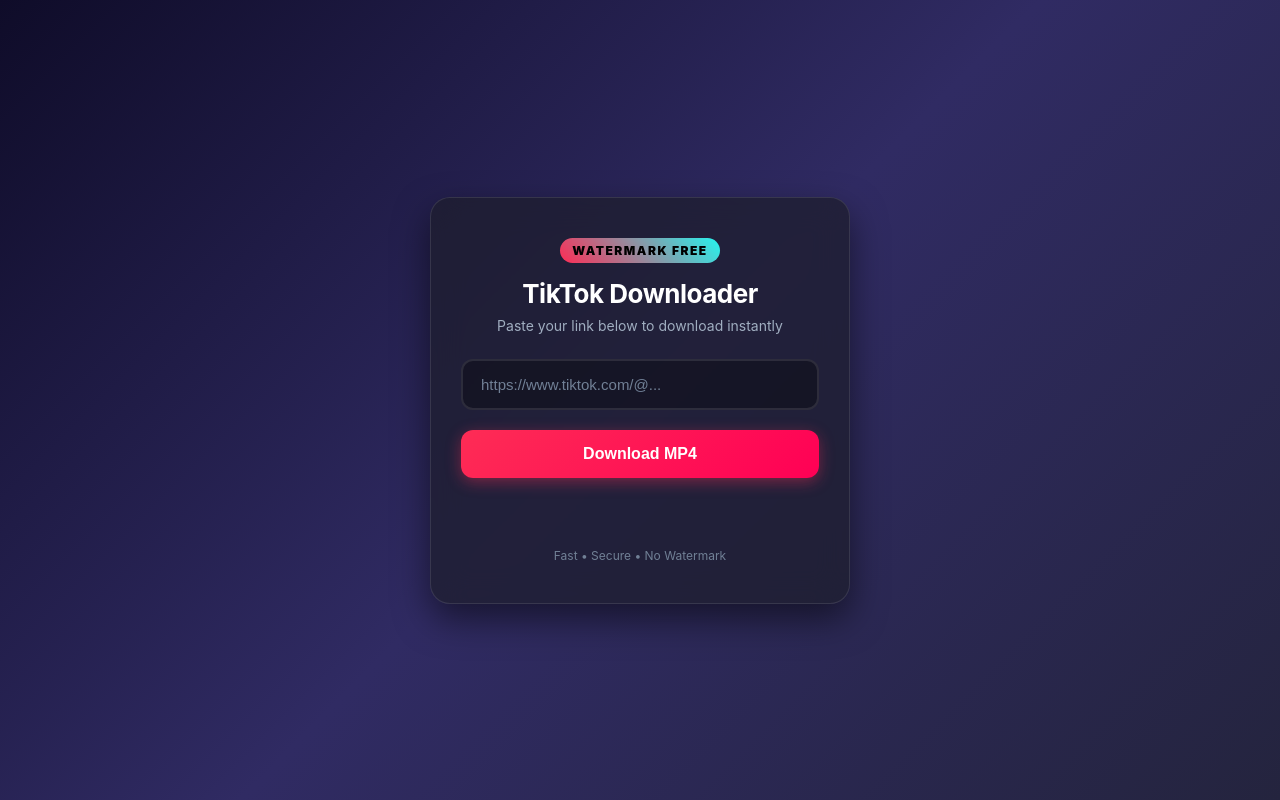
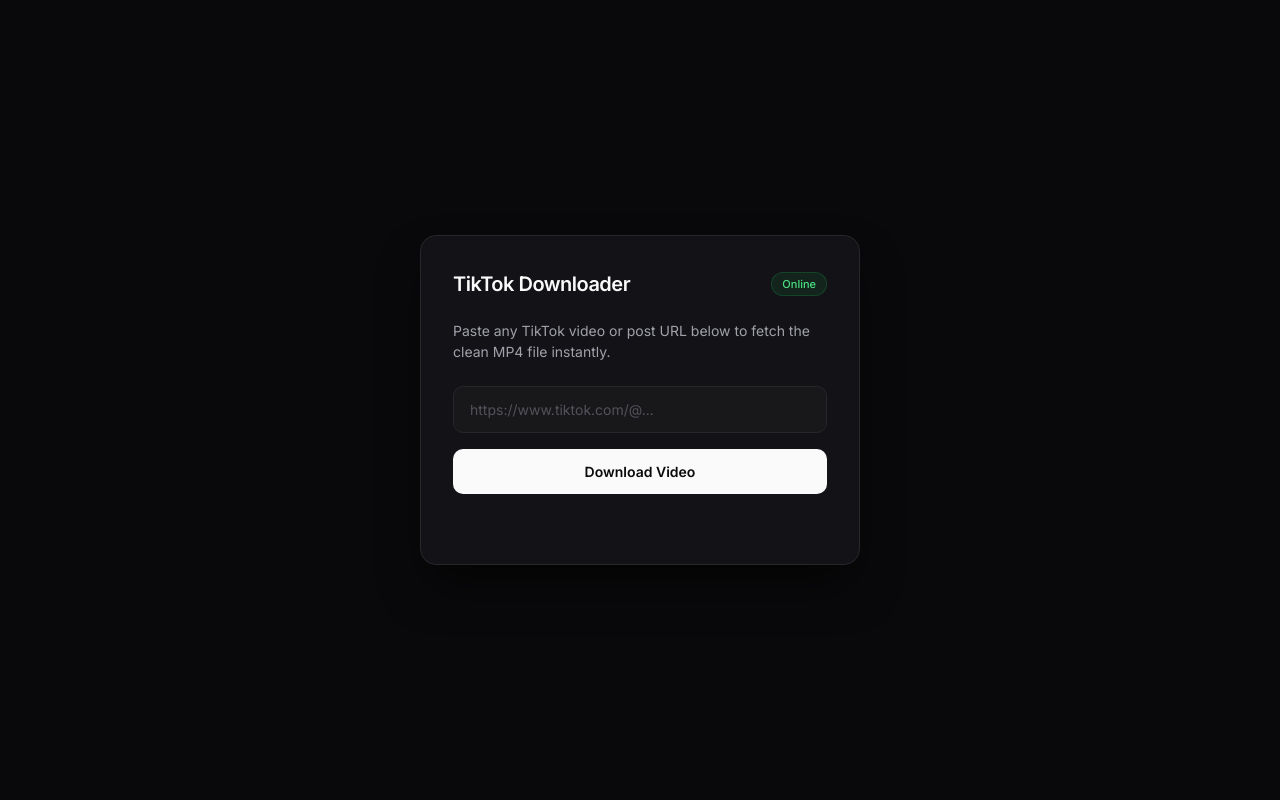
Before and after one commit to bestusernameeverfr/Tiktok-Downloader, a website: page public/index.html in a window 1280 px wide. Drawn offline with Linux system fonts and the light colour scheme.

Commit message:
Switch to ultra-clean minimalist dark design

```diff
--- a/public/index.html
+++ b/public/index.html
@@ -3,7 +3,10 @@
 <head>
     <meta charset="UTF-8">
     <meta name="viewport" content="width=device-width, initial-scale=1.0">
-    <title>TikTok Downloader Pro</title>
+    <title>TikTok Downloader</title>
+    <link rel="preconnect" href="https://fonts.googleapis.com">
+    <link rel="preconnect" href="https://fonts.gstatic.com" crossorigin>
+    <link href="https://fonts.googleapis.com/css2?family=Inter:wght@400;500;600;700&display=swap" rel="stylesheet">
     <style>
         * {
             box-sizing: border-box;
@@ -11,120 +14,119 @@
             padding: 0;
         }
         body {
-            background: linear-gradient(135deg, #0f0c29, #302b63, #24243e);
-            color: #ffffff;
-            font-family: -apple-system, BlinkMacSystemFont, "Segoe UI", Roboto, Helvetica, Arial, sans-serif;
+            background-color: #09090b;
+            color: #fafafa;
+            font-family: 'Inter', -apple-system, BlinkMacSystemFont, sans-serif;
             display: flex;
             align-items: center;
             justify-content: center;
             min-height: 100vh;
-            padding: 20px;
+            padding: 24px;
+        }
+        .wrapper {
+            width: 100%;
+            max-width: 440px;
         }
         .card {
-            background: rgba(30, 30, 46, 0.75);
-            backdrop-filter: blur(16px);
-            -webkit-backdrop-filter: blur(16px);
-            border: 1px solid rgba(255, 255, 255, 0.1);
-            padding: 40px 30px;
-            border-radius: 20px;
-            box-shadow: 0 15px 35px rgba(0, 0, 0, 0.5);
-            width: 100%;
-            max-width: 420px;
-            text-align: center;
+            background: #121217;
+            border: 1px solid #27272a;
+            padding: 36px 32px;
+            border-radius: 16px;
+            box-shadow: 0 25px 50px -12px rgba(0, 0, 0, 0.7);
         }
-        .logo-badge {
-            display: inline-block;
-            background: linear-gradient(45deg, #fe2c55, #25f4ee);
-            color: #000;
-            font-weight: 900;
-            font-size: 12px;
-            text-transform: uppercase;
-            letter-spacing: 1.5px;
-            padding: 5px 12px;
-            border-radius: 20px;
-            margin-bottom: 15px;
+        .header {
+            display: flex;
+            align-items: center;
+            justify-content: space-between;
+            margin-bottom: 24px;
         }
-        h2 {
-            font-size: 26px;
-            font-weight: 700;
-            margin-bottom: 8px;
-            letter-spacing: -0.5px;
+        h1 {
+            font-size: 20px;
+            font-weight: 600;
+            letter-spacing: -0.025em;
         }
-        p.subtitle {
-            color: #a0aec0;
+        .status-pill {
+            font-size: 11px;
+            font-weight: 500;
+            background: rgba(34, 197, 94, 0.1);
+            color: #4ade80;
+            padding: 4px 10px;
+            border-radius: 100px;
+            border: 1px solid rgba(34, 197, 94, 0.2);
+        }
+        p.description {
+            color: #a1a1aa;
             font-size: 14px;
-            margin-bottom: 25px;
+            line-height: 1.5;
+            margin-bottom: 24px;
         }
-        .input-group {
-            position: relative;
-            margin-bottom: 20px;
+        .input-wrapper {
+            margin-bottom: 16px;
         }
         input {
             width: 100%;
-            padding: 15px 18px;
-            border-radius: 12px;
-            border: 2px solid rgba(255, 255, 255, 0.1);
-            background: rgba(15, 15, 25, 0.6);
-            color: white;
-            font-size: 15px;
+            padding: 14px 16px;
+            border-radius: 10px;
+            border: 1px solid #27272a;
+            background: #18181b;
+            color: #fafafa;
+            font-size: 14px;
+            font-family: inherit;
             outline: none;
-            transition: all 0.3s ease;
+            transition: all 0.2s ease;
         }
         input:focus {
-            border-color: #25f4ee;
-            box-shadow: 0 0 15px rgba(37, 244, 238, 0.2);
+            border-color: #52525b;
+            box-shadow: 0 0 0 2px rgba(82, 82, 91, 0.3);
         }
         input::placeholder {
-            color: #718096;
+            color: #52525b;
         }
         button {
             width: 100%;
-            padding: 15px;
-            border-radius: 12px;
+            padding: 14px;
+            border-radius: 10px;
             border: none;
-            background: linear-gradient(135deg, #fe2c55 0%, #ff0055 100%);
-            color: white;
-            font-size: 16px;
-            font-weight: 700;
+            background: #fafafa;
+            color: #09090b;
+            font-size: 14px;
+            font-weight: 600;
+            font-family: inherit;
             cursor: pointer;
-            box-shadow: 0 4px 15px rgba(254, 44, 85, 0.4);
-            transition: all 0.3s ease;
+            transition: background 0.2s ease, transform 0.1s ease;
         }
         button:hover {
-            transform: translateY(-2px);
-            box-shadow: 0 6px 20px rgba(254, 44, 85, 0.6);
+            background: #e4e4e7;
         }
         button:active {
-            transform: translateY(0);
+            transform: scale(0.98);
         }
         #status {
-            margin-top: 20px;
-            font-size: 14px;
-            font-weight: 500;
-            min-height: 20px;
-        }
-        .footer-note {
-            margin-top: 30px;
-            font-size: 12px;
-            color: #718096;
+            margin-top: 16px;
+            font-size: 13px;
+            color: #a1a1aa;
+            text-align: center;
+            min-height: 18px;
         }
     </style>
 </head>
 <body>
 
-    <div class="card">
-        <div class="logo-badge">Watermark Free</div>
-        <h2>TikTok Downloader</h2>
-        <p class="subtitle">Paste your link below to download instantly</p>
+    <div class="wrapper">
+        <div class="card">
+            <div class="header">
+                <h1>TikTok Downloader</h1>
+                <div class="status-pill">Online</div>
+            </div>
+            <p class="description">Paste any TikTok video or post URL below to fetch the clean MP4 file instantly.</p>
 
-        <div class="input-group">
-            <input type="text" id="urlInput" placeholder="https://www.tiktok.com/@...">
+            <div class="input-wrapper">
+                <input type="text" id="urlInput" placeholder="https://www.tiktok.com/@...">
+            </div>
+
+            <button onclick="triggerDownload()">Download Video</button>
+            <p id="status"></p>
         </div>
-
-        <button onclick="triggerDownload()">Download MP4</button>
-        <p id="status"></p>
-
-        <div class="footer-note">Fast &bull; Secure &bull; No Watermark</div>
     </div>
 
     <script>
@@ -133,13 +135,13 @@
             const status = document.getElementById('status');
 
             if (!urlInput) {
-                status.innerText = "Please paste a link first!";
-                status.style.color = "#ff4d4d";
+                status.innerText = "Please provide a valid URL.";
+                status.style.color = "#f87171";
                 return;
             }
 
-            status.innerText = "Preparing your download...";
-            status.style.color = "#25f4ee";
+            status.innerText = "Processing request...";
+            status.style.color = "#a1a1aa";
 
             window.location.href = `/api/download-get?url=${encodeURIComponent(urlInput)}`;
         }
```
